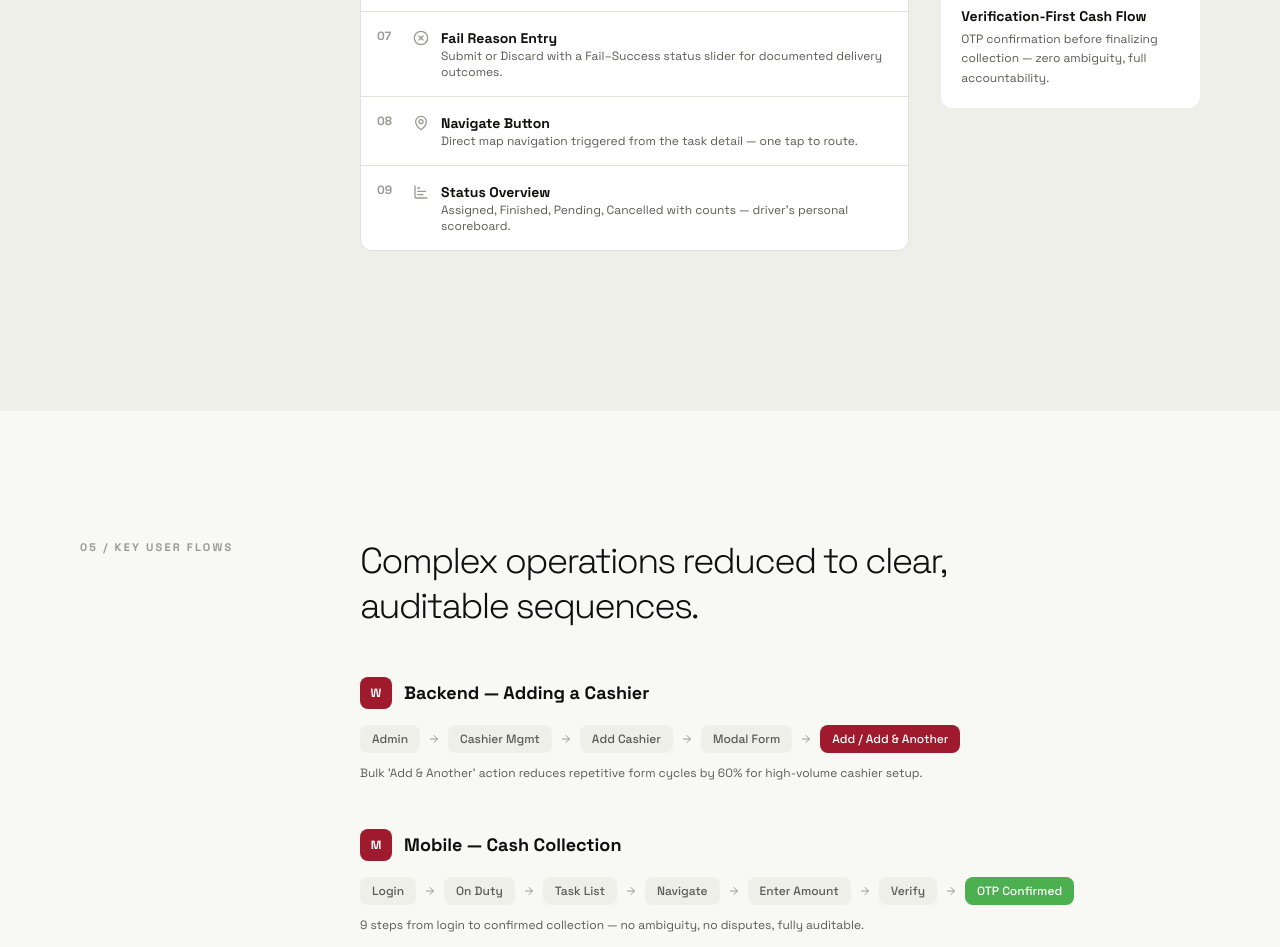
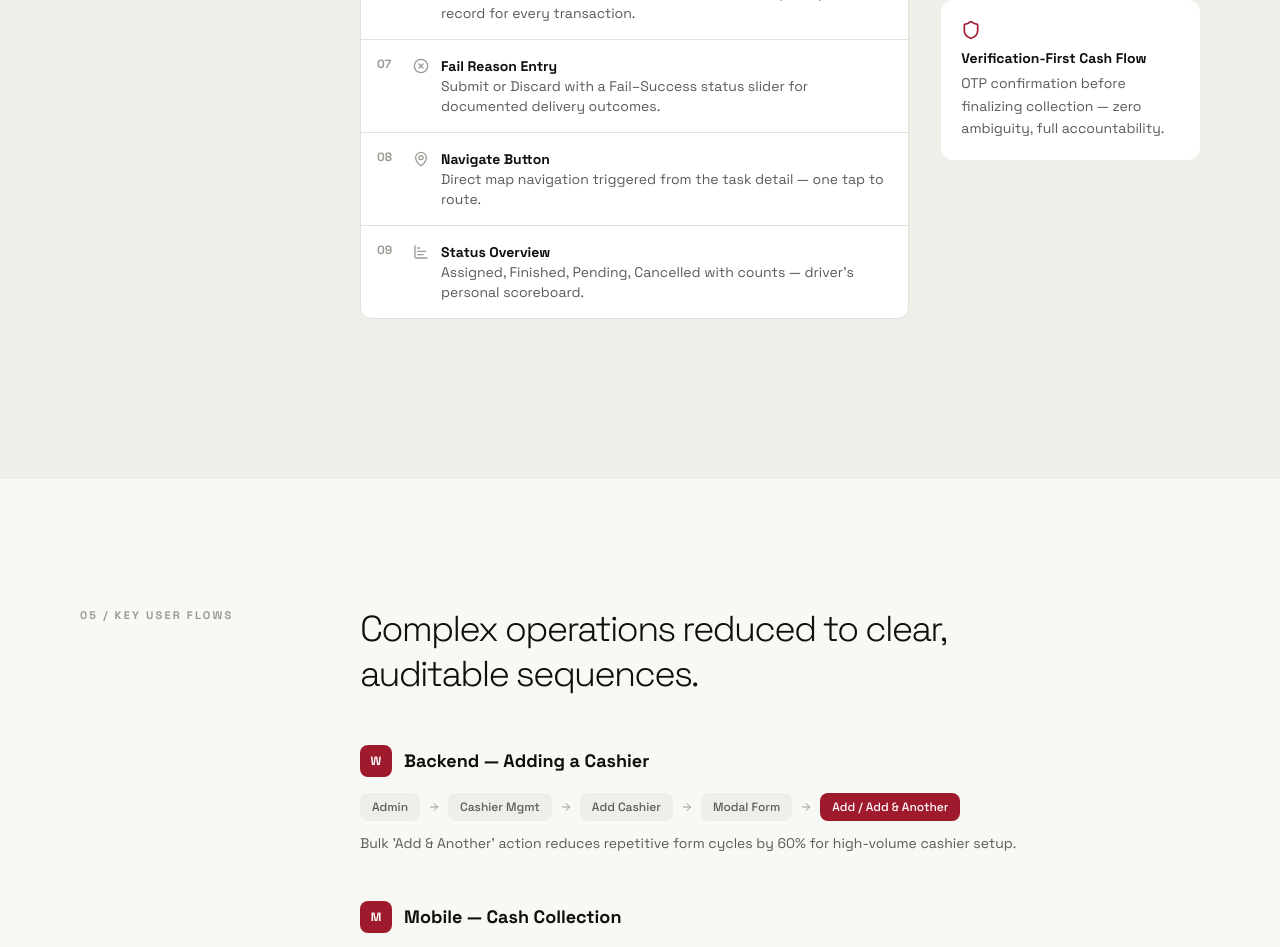
Before and after one commit to noushweb/mnk-portfolio, a Next.js app: page /roadshow in a window 1280 px wide. Shown: the part 5820-6767 px from the top of the page. Built offline with nearby package versions, Linux system fonts and the light colour scheme.

Commit message:
fix: bump content text-xs to text-sm across 4 case study pages

```diff
--- a/app/[slug]/page.tsx
+++ b/app/[slug]/page.tsx
@@ -383,7 +383,7 @@ function ApplicationsSection({ cs }: { cs: ReturnType<typeof getCaseStudy> }) {
                   {app.keyChanges.map((kc, i) => (
                     <div key={i} className="flex items-center gap-2">
                       <X className="w-3 h-3 text-[#EB5757] flex-shrink-0" />
-                      <p className="text-xs text-[var(--color-text-secondary)]">
+                      <p className="text-sm text-[var(--color-text-secondary)]">
                         {kc.before}
                       </p>
                     </div>
@@ -391,7 +391,7 @@ function ApplicationsSection({ cs }: { cs: ReturnType<typeof getCaseStudy> }) {
                   {app.keyChanges.map((kc, i) => (
                     <div key={`check-${i}`} className="flex items-center gap-2">
                       <Check className="w-3 h-3 text-[var(--color-accent-warm)] flex-shrink-0" />
-                      <p className="text-xs text-[var(--color-text-primary)]">
+                      <p className="text-sm text-[var(--color-text-primary)]">
                         {kc.after}
                       </p>
                     </div>
--- a/app/finflow/page.tsx
+++ b/app/finflow/page.tsx
@@ -266,7 +266,7 @@ function Features() {
               </div>
             </ScrollReveal>
             <div className="grid grid-cols-1 md:grid-cols-2 lg:grid-cols-3 gap-6">
-              {features.map((f,i)=><ScrollReveal key={f.title} delay={300+i*80}><div className="rounded-xl overflow-hidden border border-[var(--color-border)]"><div className={`p-4 border-b border-[var(--color-border)] ${f.bg === FF_GOLD_BG ? "bg-[#FEF3C7] dark:bg-[#3d2e0a]" : "bg-[#E8F0FE] dark:bg-[#0d1b3e]"}`}><div className="flex items-center gap-2"><div className="w-8 h-8 rounded-lg flex items-center justify-center flex-shrink-0" style={{background:f.iconBg}}><f.icon className="w-3.5 h-3.5 text-white"/></div><div><p className="font-bold text-sm text-[var(--color-text-primary)]">{f.title}</p><p className="text-xs text-[var(--color-text-secondary)]">{f.subtitle}</p></div></div></div><div className="p-4 bg-[var(--color-surface)] space-y-2">{f.items.map((item,j)=><div key={j} className="flex items-start gap-2 text-xs"><Check className="w-3 h-3 flex-shrink-0 mt-0.5" style={{color:f.color}}/><span className="text-[var(--color-text-secondary)]">{item}</span></div>)}</div></div></ScrollReveal>)}
+              {features.map((f,i)=><ScrollReveal key={f.title} delay={300+i*80}><div className="rounded-xl overflow-hidden border border-[var(--color-border)]"><div className={`p-4 border-b border-[var(--color-border)] ${f.bg === FF_GOLD_BG ? "bg-[#FEF3C7] dark:bg-[#3d2e0a]" : "bg-[#E8F0FE] dark:bg-[#0d1b3e]"}`}><div className="flex items-center gap-2"><div className="w-8 h-8 rounded-lg flex items-center justify-center flex-shrink-0" style={{background:f.iconBg}}><f.icon className="w-3.5 h-3.5 text-white"/></div><div><p className="font-bold text-sm text-[var(--color-text-primary)]">{f.title}</p><p className="text-xs text-[var(--color-text-secondary)]">{f.subtitle}</p></div></div></div><div className="p-4 bg-[var(--color-surface)] space-y-2">{f.items.map((item,j)=><div key={j} className="flex items-start gap-2 text-sm"><Check className="w-3 h-3 flex-shrink-0 mt-0.5" style={{color:f.color}}/><span className="text-[var(--color-text-secondary)]">{item}</span></div>)}</div></div></ScrollReveal>)}
             </div>
           </div>
         </div>
@@ -324,7 +324,7 @@ function VisualDesign() {
               <p className="text-[var(--color-text-secondary)] leading-relaxed max-w-2xl mb-10">Blue signals trust. Gold signals cultural familiarity. Soft whites reduce financial anxiety. Every visual decision had a behavioral rationale.</p>
             </ScrollReveal>
             <div className="grid grid-cols-1 md:grid-cols-2 lg:grid-cols-3 gap-4 mb-12">
-              {principles.map((pr,i)=><ScrollReveal key={pr.title} delay={200+i*80}><div className="bg-[var(--color-surface)] p-5 rounded-xl border border-[var(--color-border)]"><div className="w-10 h-10 rounded-xl flex items-center justify-center mb-4" style={{background:pr.gold?FF_GOLD_BG:FF_LIGHT}}><pr.icon className="w-[18px] h-[18px]" style={{color:pr.gold?FF_GOLD:FF_BLUE}}/></div><h3 className="font-bold text-sm mb-2">{pr.title}</h3><p className="text-xs text-[var(--color-text-secondary)] leading-relaxed">{pr.desc}</p></div></ScrollReveal>)}
+              {principles.map((pr,i)=><ScrollReveal key={pr.title} delay={200+i*80}><div className="bg-[var(--color-surface)] p-5 rounded-xl border border-[var(--color-border)]"><div className="w-10 h-10 rounded-xl flex items-center justify-center mb-4" style={{background:pr.gold?FF_GOLD_BG:FF_LIGHT}}><pr.icon className="w-[18px] h-[18px]" style={{color:pr.gold?FF_GOLD:FF_BLUE}}/></div><h3 className="font-bold text-sm mb-2">{pr.title}</h3><p className="text-sm text-[var(--color-text-secondary)] leading-relaxed">{pr.desc}</p></div></ScrollReveal>)}
             </div>
             <div className="grid grid-cols-1 md:grid-cols-2 gap-6">
               <ScrollReveal delay={400}>
--- a/app/roadshow/page.tsx
+++ b/app/roadshow/page.tsx
@@ -214,13 +214,13 @@ function MobileApp() {
             <div className="grid grid-cols-1 lg:grid-cols-3 gap-8">
               <div className="lg:col-span-2">
                 <div className="divide-y divide-[var(--color-border)] border border-[var(--color-border)] rounded-xl overflow-hidden">
-                  {screens.map((sc,i)=><ScrollReveal key={sc.n} delay={300+i*60}><div className="p-4 flex items-start gap-3 bg-[var(--color-surface)]"><span className="flex-shrink-0 w-6 text-xs font-bold" style={{color:sc.hl?RED:"var(--color-text-muted)"}}>{sc.n}</span><sc.icon className="w-4 h-4 flex-shrink-0 mt-0.5" style={{color:sc.hl?RED:"var(--color-text-muted)"}}/><div><h4 className="font-bold text-sm">{sc.name}</h4><p className="text-xs text-[var(--color-text-secondary)]">{sc.desc}</p></div></div></ScrollReveal>)}
+                  {screens.map((sc,i)=><ScrollReveal key={sc.n} delay={300+i*60}><div className="p-4 flex items-start gap-3 bg-[var(--color-surface)]"><span className="flex-shrink-0 w-6 text-xs font-bold" style={{color:sc.hl?RED:"var(--color-text-muted)"}}>{sc.n}</span><sc.icon className="w-4 h-4 flex-shrink-0 mt-0.5" style={{color:sc.hl?RED:"var(--color-text-muted)"}}/><div><h4 className="font-bold text-sm">{sc.name}</h4><p className="text-sm text-[var(--color-text-secondary)]">{sc.desc}</p></div></div></ScrollReveal>)}
                 </div>
               </div>
               <div>
                 <ScrollReveal delay={500}><h3 className="font-bold text-lg mb-4">Design Principles</h3></ScrollReveal>
                 <div className="space-y-4">
-                  {principles.map((p,i)=><ScrollReveal key={p.t} delay={500+i*80}><div className="bg-[var(--color-surface)] p-5 rounded-xl"><p.icon className="w-5 h-5 mb-2" style={{color:RED}}/><h4 className="font-bold text-sm mb-1">{p.t}</h4><p className="text-xs text-[var(--color-text-secondary)] leading-relaxed">{p.d}</p></div></ScrollReveal>)}
+                  {principles.map((p,i)=><ScrollReveal key={p.t} delay={500+i*80}><div className="bg-[var(--color-surface)] p-5 rounded-xl"><p.icon className="w-5 h-5 mb-2" style={{color:RED}}/><h4 className="font-bold text-sm mb-1">{p.t}</h4><p className="text-sm text-[var(--color-text-secondary)] leading-relaxed">{p.d}</p></div></ScrollReveal>)}
                 </div>
               </div>
             </div>
@@ -247,7 +247,7 @@ function KeyFlows() {
                   {["Admin","Cashier Mgmt","Add Cashier","Modal Form"].map((s,i)=><span key={i} className="flex items-center gap-2">{i>0&&<ArrowRight className="w-3 h-3 text-[var(--color-text-muted)]"/>}<span className="px-3 py-1.5 bg-[var(--color-bg-alt)] text-[var(--color-text-secondary)] text-xs font-medium rounded-lg">{s}</span></span>)}
                   <ArrowRight className="w-3 h-3 text-[var(--color-text-muted)]"/><span className="px-3 py-1.5 text-white text-xs font-medium rounded-lg" style={{background:RED}}>Add / Add & Another</span>
                 </div>
-                <p className="text-xs text-[var(--color-text-secondary)]">Bulk &apos;Add & Another&apos; action reduces repetitive form cycles by 60% for high-volume cashier setup.</p>
+                <p className="text-sm text-[var(--color-text-secondary)]">Bulk &apos;Add & Another&apos; action reduces repetitive form cycles by 60% for high-volume cashier setup.</p>
               </ScrollReveal>
 
               <ScrollReveal delay={300}>
@@ -256,7 +256,7 @@ function KeyFlows() {
                   {["Login","On Duty","Task List","Navigate","Enter Amount","Verify"].map((s,i)=><span key={i} className="flex items-center gap-2">{i>0&&<ArrowRight className="w-3 h-3 text-[var(--color-text-muted)]"/>}<span className="px-3 py-1.5 bg-[var(--color-bg-alt)] text-[var(--color-text-secondary)] text-xs font-medium rounded-lg">{s}</span></span>)}
                   <ArrowRight className="w-3 h-3 text-[var(--color-text-muted)]"/><span className="px-3 py-1.5 text-white text-xs font-medium rounded-lg" style={{background:"#4CAF50"}}>OTP Confirmed</span>
                 </div>
-                <p className="text-xs text-[var(--color-text-secondary)]">9 steps from login to confirmed collection — no ambiguity, no disputes, fully auditable.</p>
+                <p className="text-sm text-[var(--color-text-secondary)]">9 steps from login to confirmed collection — no ambiguity, no disputes, fully auditable.</p>
               </ScrollReveal>
             </div>
 
--- a/app/valmont-legacy-redesign/page.tsx
+++ b/app/valmont-legacy-redesign/page.tsx
@@ -105,10 +105,10 @@ function Applications() {
           <div className="rounded-xl border border-[var(--color-border)] overflow-hidden"><Image src={app.after} alt={`${app.name} — After`} width={600} height={400} className="w-full h-auto block" /></div>
         </div>
         <div className="grid grid-cols-1 md:grid-cols-2 gap-4">
-          <div className="grid grid-cols-2 gap-3">{app.changes.map((kc,j)=><div key={j} className="flex items-center gap-2 col-span-1"><X className="w-3 h-3 text-[#EB5757] flex-shrink-0"/><p className="text-xs text-[var(--color-text-secondary)]">{kc.b}</p></div>)}</div>
-          <div className="grid grid-cols-2 gap-3">{app.changes.map((kc,j)=><div key={`ch-${j}`} className="flex items-center gap-2 col-span-1"><Check className="w-3 h-3 text-[var(--color-accent-warm)] flex-shrink-0"/><p className="text-xs text-[var(--color-text-primary)]">{kc.a}</p></div>)}</div>
+          <div className="grid grid-cols-2 gap-3">{app.changes.map((kc,j)=><div key={j} className="flex items-center gap-2 col-span-1"><X className="w-3 h-3 text-[#EB5757] flex-shrink-0"/><p className="text-sm text-[var(--color-text-secondary)]">{kc.b}</p></div>)}</div>
+          <div className="grid grid-cols-2 gap-3">{app.changes.map((kc,j)=><div key={`ch-${j}`} className="flex items-center gap-2 col-span-1"><Check className="w-3 h-3 text-[var(--color-accent-warm)] flex-shrink-0"/><p className="text-sm text-[var(--color-text-primary)]">{kc.a}</p></div>)}</div>
         </div>
-        {app.insight && <div className="mt-4 bg-[var(--color-bg-alt)] rounded-xl p-4 flex items-start gap-3 border border-[var(--color-border)]"><Lightbulb className="w-4 h-4 text-[var(--color-accent-warm)] flex-shrink-0 mt-0.5"/><p className="text-xs text-[var(--color-text-secondary)] leading-relaxed">{app.insight}</p></div>}
+        {app.insight && <div className="mt-4 bg-[var(--color-bg-alt)] rounded-xl p-4 flex items-start gap-3 border border-[var(--color-border)]"><Lightbulb className="w-4 h-4 text-[var(--color-accent-warm)] flex-shrink-0 mt-0.5"/><p className="text-sm text-[var(--color-text-secondary)] leading-relaxed">{app.insight}</p></div>}
       </div></ScrollReveal>)}
     </div></div>
   );
```
